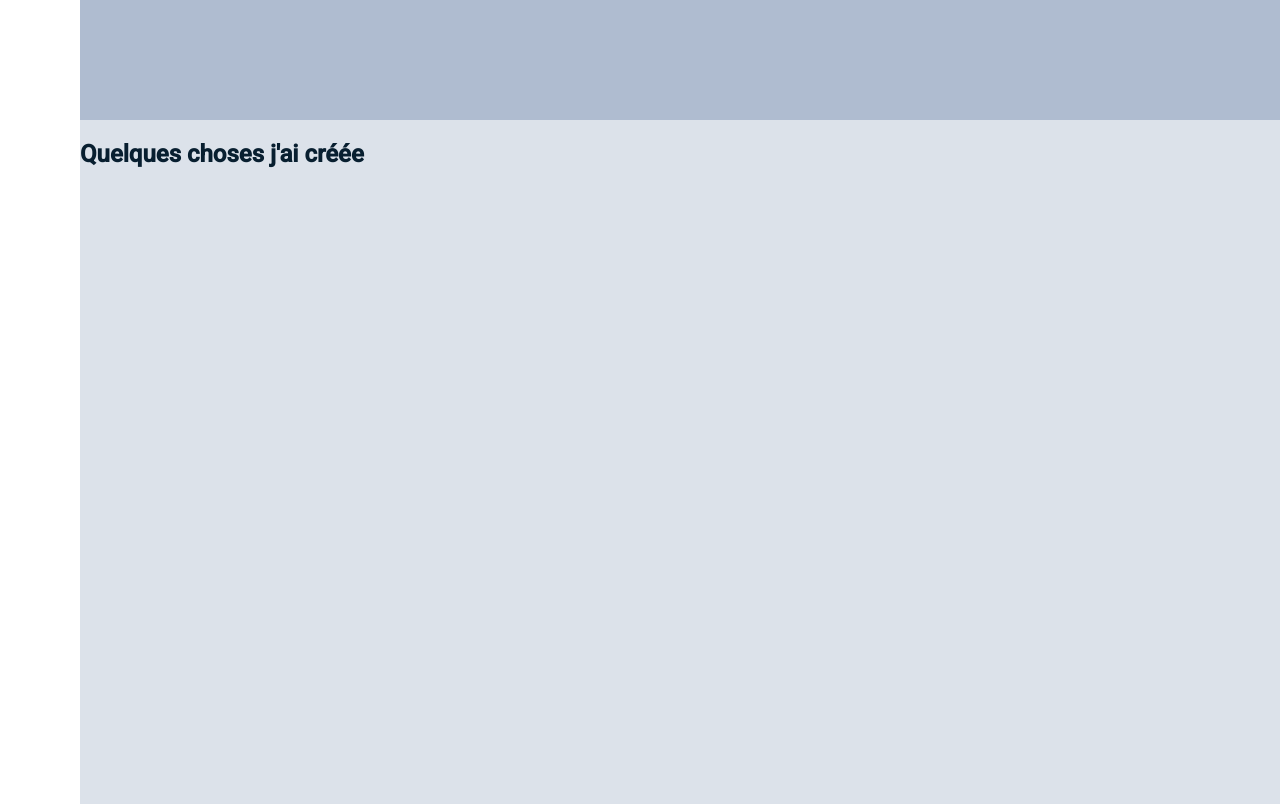
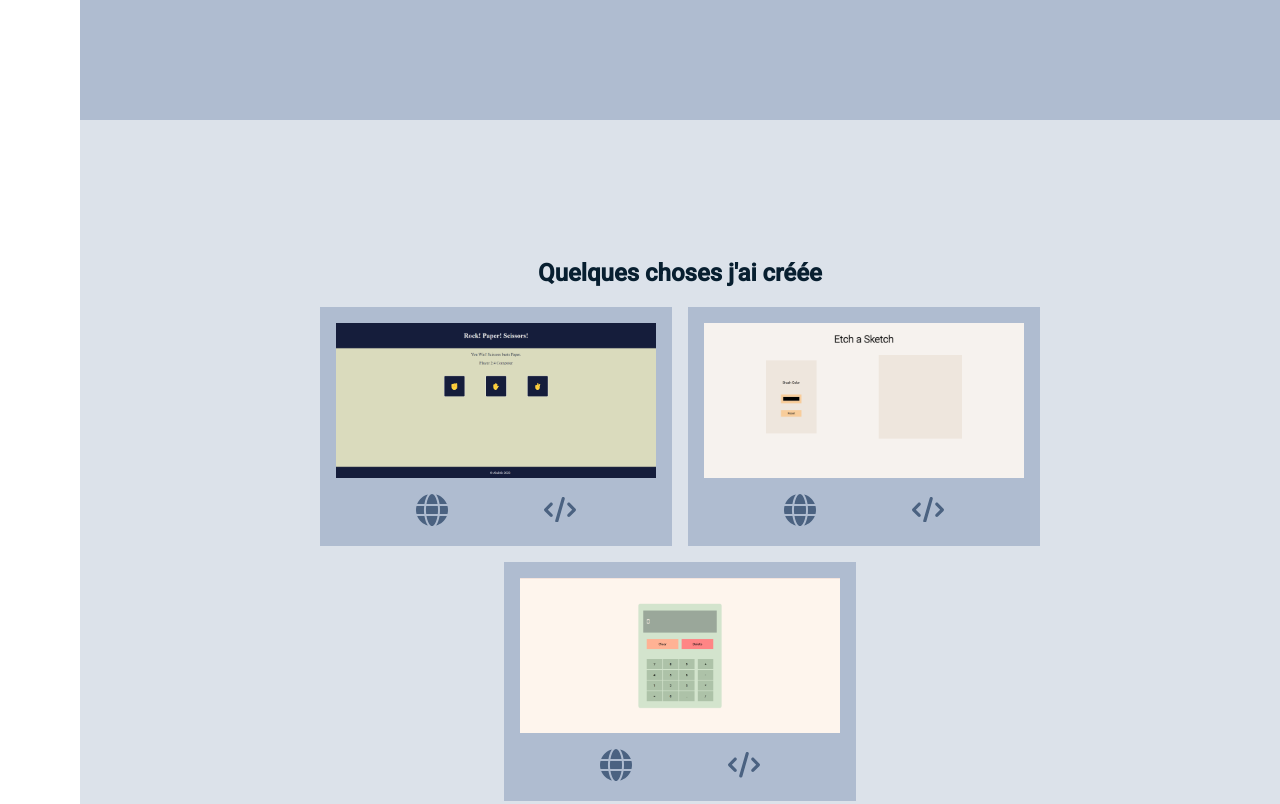
Before and after one commit to Abdelwahed-AB/Portfolio, a plain HTML site: page index.html in a window 1280 px wide. Shown: the part 1480-2284 px from the top of the page. Drawn offline with Linux system fonts and the light colour scheme.

Commit message:
Add Projects Sections

```diff
--- a/index.html
+++ b/index.html
@@ -6,7 +6,6 @@
     <meta name="viewport" content="width=device-width, initial-scale=1.0">
 
     <link rel="stylesheet" href="style.css">
-
     <title>Abdelwahed Ait Brik</title>
 </head>
 <body>
@@ -73,11 +72,85 @@
 
         <section class="projects" id="projects">
             <h2>Quelques choses j'ai créée</h2>
+            <div class="container">
+            </div>
         </section>
 
         <section class="contact" id="contact">
 
         </section>
     </main>
+
+
+    <script defer>
+        //cette section est pour l'ajout automatique des projets
+        let projectContainer = document.querySelector(".projects .container");
+
+        let projects = [
+            {
+                nom: "Rock, Paper, Scissors!",
+                lienProjet:"https://abdelwahed-ab.github.io/odin-RockPaperScissors/",
+                lienGit:"https://github.com/Abdelwahed-AB/odin-RockPaperScissors",
+                lienImage: "./img/Projet-RPS.png",
+            },
+            {
+                nom: "Etch a sketch.",
+                lienProjet:"https://abdelwahed-ab.github.io/Etch-A-Sketch/",
+                lienGit: "https://github.com/Abdelwahed-AB/Etch-A-Sketch",
+                lienImage: "./img/Projet-Etch.png",
+            },
+            {
+                nom: "Calculatrice",
+                lienProjet:"https://abdelwahed-ab.github.io/Odin-Calculator/",
+                lienGit: "https://github.com/Abdelwahed-AB/Odin-Calculator",
+                lienImage: "./img/Projet-calc.png",
+            }
+        ];
+
+        for(project of projects){
+
+            let logoNet = document.createElementNS("http://www.w3.org/2000/svg", "svg");
+            logoNet.setAttribute("viewBox", "0 0 512 512");
+
+            let pathNet = document.createElementNS("http://www.w3.org/2000/svg", "path");
+            pathNet.setAttribute("d","M352 256C352 278.2 350.8 299.6 348.7 320H163.3C161.2 299.6 159.1 278.2 159.1 256C159.1 233.8 161.2 212.4 163.3 192H348.7C350.8 212.4 352 233.8 352 256zM503.9 192C509.2 212.5 512 233.9 512 256C512 278.1 509.2 299.5 503.9 320H380.8C382.9 299.4 384 277.1 384 256C384 234 382.9 212.6 380.8 192H503.9zM493.4 160H376.7C366.7 96.14 346.9 42.62 321.4 8.442C399.8 29.09 463.4 85.94 493.4 160zM344.3 160H167.7C173.8 123.6 183.2 91.38 194.7 65.35C205.2 41.74 216.9 24.61 228.2 13.81C239.4 3.178 248.7 0 256 0C263.3 0 272.6 3.178 283.8 13.81C295.1 24.61 306.8 41.74 317.3 65.35C328.8 91.38 338.2 123.6 344.3 160H344.3zM18.61 160C48.59 85.94 112.2 29.09 190.6 8.442C165.1 42.62 145.3 96.14 135.3 160H18.61zM131.2 192C129.1 212.6 127.1 234 127.1 256C127.1 277.1 129.1 299.4 131.2 320H8.065C2.8 299.5 0 278.1 0 256C0 233.9 2.8 212.5 8.065 192H131.2zM194.7 446.6C183.2 420.6 173.8 388.4 167.7 352H344.3C338.2 388.4 328.8 420.6 317.3 446.6C306.8 470.3 295.1 487.4 283.8 498.2C272.6 508.8 263.3 512 255.1 512C248.7 512 239.4 508.8 228.2 498.2C216.9 487.4 205.2 470.3 194.7 446.6H194.7zM190.6 503.6C112.2 482.9 48.59 426.1 18.61 352H135.3C145.3 415.9 165.1 469.4 190.6 503.6V503.6zM321.4 503.6C346.9 469.4 366.7 415.9 376.7 352H493.4C463.4 426.1 399.8 482.9 321.4 503.6V503.6z");
+
+            let logoSrc = document.createElementNS("http://www.w3.org/2000/svg", "svg");
+            logoSrc.setAttribute("viewBox", "0 0 640 512");
+
+            let pathSrc = document.createElementNS("http://www.w3.org/2000/svg","path");
+            pathSrc.setAttribute("d","M414.8 40.79L286.8 488.8C281.9 505.8 264.2 515.6 247.2 510.8C230.2 505.9 220.4 488.2 225.2 471.2L353.2 23.21C358.1 6.216 375.8-3.624 392.8 1.232C409.8 6.087 419.6 23.8 414.8 40.79H414.8zM518.6 121.4L630.6 233.4C643.1 245.9 643.1 266.1 630.6 278.6L518.6 390.6C506.1 403.1 485.9 403.1 473.4 390.6C460.9 378.1 460.9 357.9 473.4 345.4L562.7 256L473.4 166.6C460.9 154.1 460.9 133.9 473.4 121.4C485.9 108.9 506.1 108.9 518.6 121.4V121.4zM166.6 166.6L77.25 256L166.6 345.4C179.1 357.9 179.1 378.1 166.6 390.6C154.1 403.1 133.9 403.1 121.4 390.6L9.372 278.6C-3.124 266.1-3.124 245.9 9.372 233.4L121.4 121.4C133.9 108.9 154.1 108.9 166.6 121.4C179.1 133.9 179.1 154.1 166.6 166.6V166.6z");
+
+            let viewLink = document.createElement("a");
+            viewLink.setAttribute("href", project.lienProjet);
+            viewLink.setAttribute("target", "_blank");
+            viewLink.setAttribute("title", "View project");
+
+            let gitLink = document.createElement("a");
+            gitLink.setAttribute("href", project.lienGit);
+            gitLink.setAttribute("target", "_blank");
+            gitLink.setAttribute("title", "View Source");
+
+            let links = document.createElement("div");
+            links.classList.add("links");
+
+            let img = document.createElement("img");
+            img.src = project.lienImage;
+            img.alt = project.nom;
+
+            let card = document.createElement("div");
+            card.classList.add("card");
+
+            projectContainer.appendChild(card);
+
+            logoSrc.append(pathSrc);
+            logoNet.append(pathNet);
+            viewLink.append(logoNet);
+            gitLink.append(logoSrc);
+            links.append(viewLink, gitLink);
+
+            card.append(img, links);
+        }
+    </script>
 </body>
 </html>
--- a/style.css
+++ b/style.css
@@ -243,6 +243,9 @@ main{
 
     padding: 5em;
     box-sizing: border-box;
+
+    justify-content: center;
+    align-items: center;
 }
 
 /*Projects*/
@@ -250,6 +253,61 @@ main{
 .projects{
     min-height: 100vh;
     background-color: var(--color-background);
+
+    display: flex;
+    flex-direction: column;
+    justify-content: center;
+    align-items: center;
+}
+
+.projects .container{
+    display: flex;
+    justify-content: center;
+    align-items: center;
+    flex-wrap: wrap;
+    gap: 1rem;
+
+    width: 80vw;
+    min-height: 60vh;
+}
+
+.card{
+    background-color: var(--color-background-2);
+    width: 20rem;
+    padding: 1rem;
+
+    display: flex;
+    gap: 1rem;
+    flex-direction: column;
+    align-items: center;
+    justify-content: center;
+}
+.card > img{
+    width: 100%;
+    opacity: 100%;
+}
+
+.links{
+    display: flex;
+    align-items: center;
+
+    gap: 6rem;
+}
+.links svg{
+    min-width: 2rem;
+    fill: var(--color-navy-light);
+    transition: all 200ms ease;
+}
+.links svg:hover{
+    fill: var(--color-orange);
+    transform: scale(1.1);
+}
+
+/* projects Mobile  */
+@media only screen and (max-width: 900px) {
+    .projects{
+        height: 125vh;
+    }
 }
 
 /*Contact me*/
```
Also changed, not shown: img/Projet-Etch.png (added), img/Projet-RPS.png (added), img/Projet-calc.png (added).
